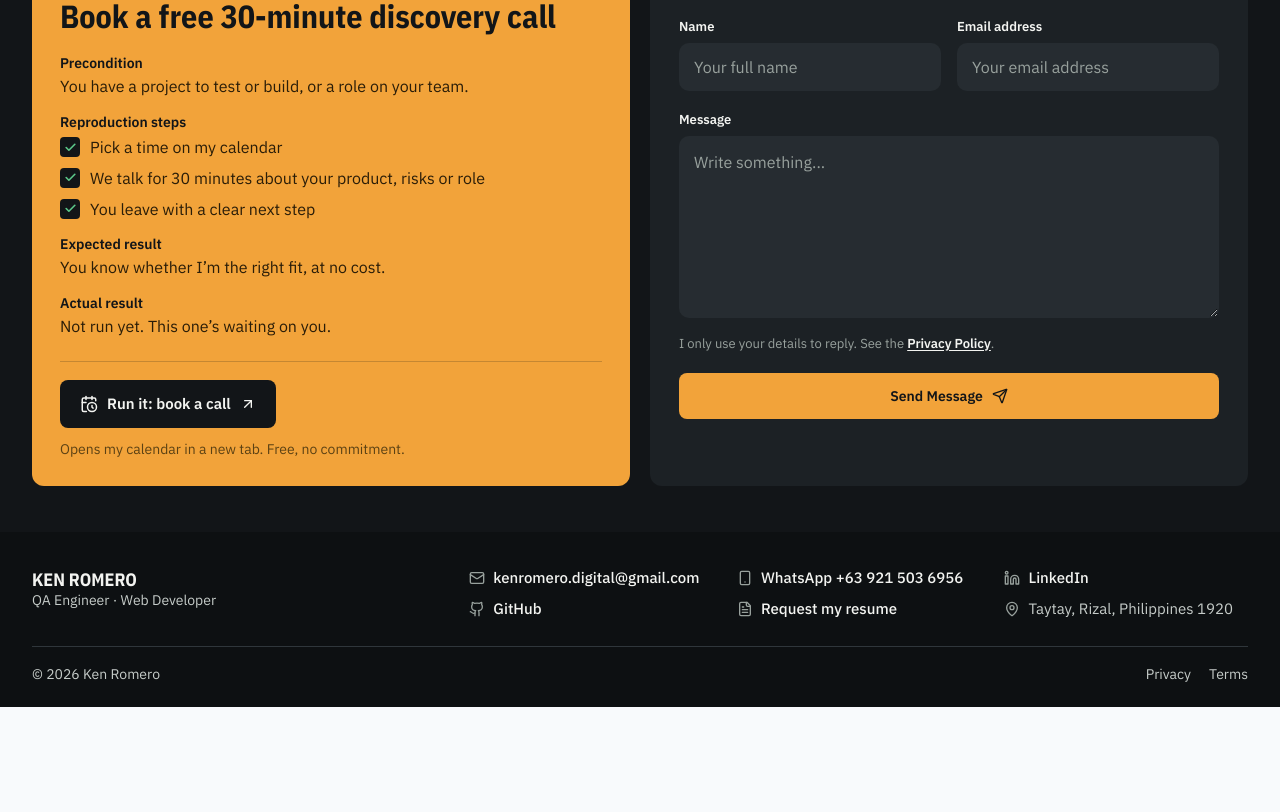
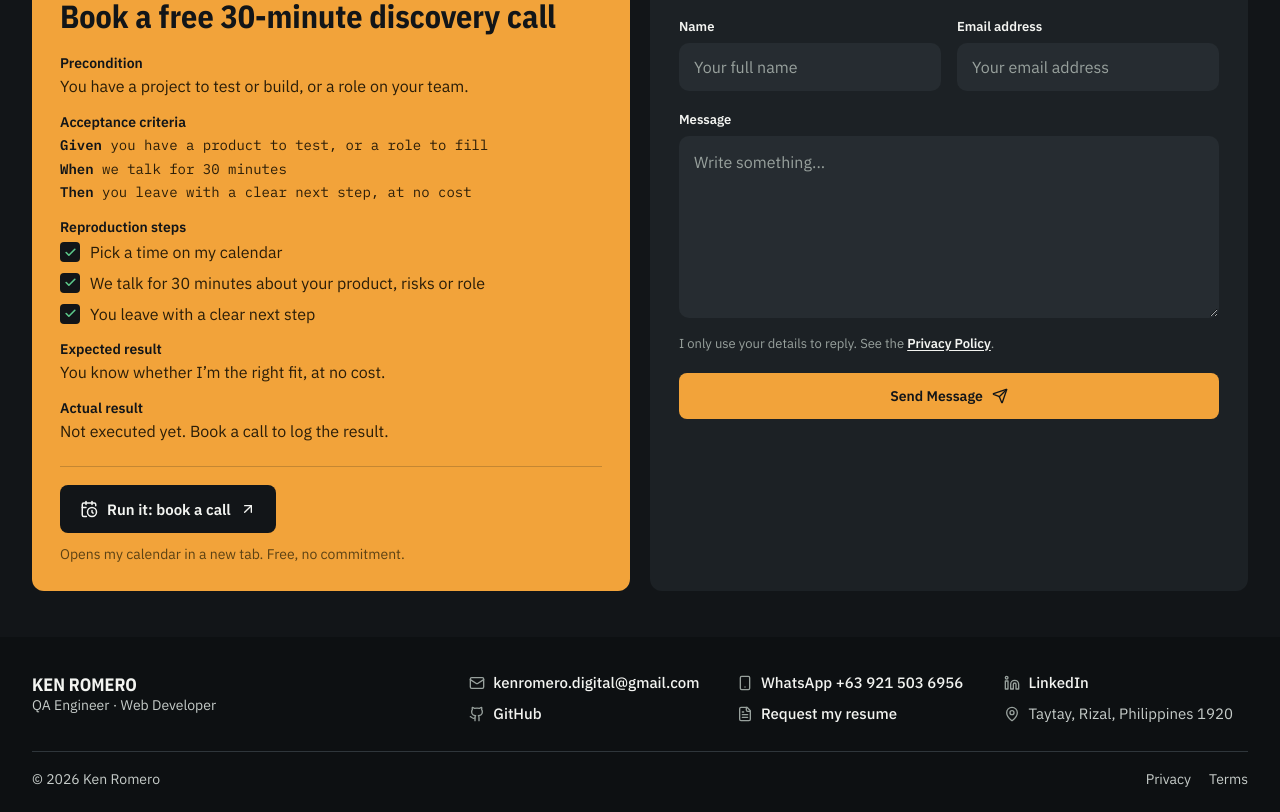
Before and after one commit to Kenxyriel/kenromero-portfolio, a React (Vite) app: page / in a window 1280 px wide. Shown: the part 5313-6125 px from the top of the page. Before the commit the page ends 6020 px from the top, so only its background shows below. Built offline with nearby package versions, Linux system fonts and the light colour scheme.

Commit message:
TC-030: BDD acceptance criteria and new Actual result wording
Co-Authored-By: Claude Opus 5.5 <noreply@anthropic.com>
Claude-Session: https://claude.ai/code/session_01ABCkE7xjvsHUvpioEJg5Wj

```diff
--- a/src/data/tech.ts
+++ b/src/data/tech.ts
@@ -191,9 +191,14 @@ export const techContent = {
     id: 'TC-030',
     title: 'Book a free 30-minute discovery call',
     precondition: 'You have a project to test or build, or a role on your team.',
+    acceptance: [
+      ['Given', 'you have a product to test, or a role to fill'],
+      ['When', 'we talk for 30 minutes'],
+      ['Then', 'you leave with a clear next step, at no cost'],
+    ] as [string, string][],
     steps: ['Pick a time on my calendar', 'We talk for 30 minutes about your product, risks or role', 'You leave with a clear next step'],
     expected: 'You know whether I’m the right fit, at no cost.',
-    actual: 'Not run yet. This one’s waiting on you.',
+    actual: 'Not executed yet. Book a call to log the result.',
     button: 'Run it: book a call',
     note: 'Opens my calendar in a new tab. Free, no commitment.',
   },
--- a/src/pages/qa/QAHome.tsx
+++ b/src/pages/qa/QAHome.tsx
@@ -259,6 +259,18 @@ function BookingCase() {
         <div>
           <dt>Precondition</dt>
           <dd>{call.precondition}</dd>
+        </div>
+        <div>
+          <dt>Acceptance criteria</dt>
+          <dd>
+            <ul className="tx-case-bdd">
+              {call.acceptance.map(([keyword, text]) => (
+                <li key={keyword}>
+                  <b>{keyword}</b> {text}
+                </li>
+              ))}
+            </ul>
+          </dd>
         </div>
         <div>
           <dt>Reproduction steps</dt>
--- a/src/pages/qa/tech.css
+++ b/src/pages/qa/tech.css
@@ -463,6 +463,8 @@
 .tx-case-fields { display: grid; gap: 14px; margin: 20px 0 22px; }
 .tx-case-fields dt { color: #121518; font-size: 14px; font-weight: 600; }
 .tx-case-fields dd { margin: 2px 0 0; font-size: 16px; line-height: 1.55; }
+.tx-case-bdd { display: grid; gap: 2px; margin: 4px 0 0; padding: 0; list-style: none; font-family: var(--t-mono); font-size: 14px; }
+.tx-case-bdd b { color: #121518; font-weight: 600; }
 .tx-case-steps { display: grid; gap: 6px; margin: 4px 0 0; padding: 0; list-style: none; }
 .tx-case-steps li { display: grid; grid-template-columns: 20px minmax(0, 1fr); gap: 10px; align-items: start; }
 .tx-case-check { display: grid; place-items: center; width: 20px; height: 20px; margin-top: 2px; color: transparent; background: rgba(18, 21, 24, .14); border-radius: 4px; transition: color 160ms ease, background-color 160ms ease, transform 260ms var(--ease-out); }
```
